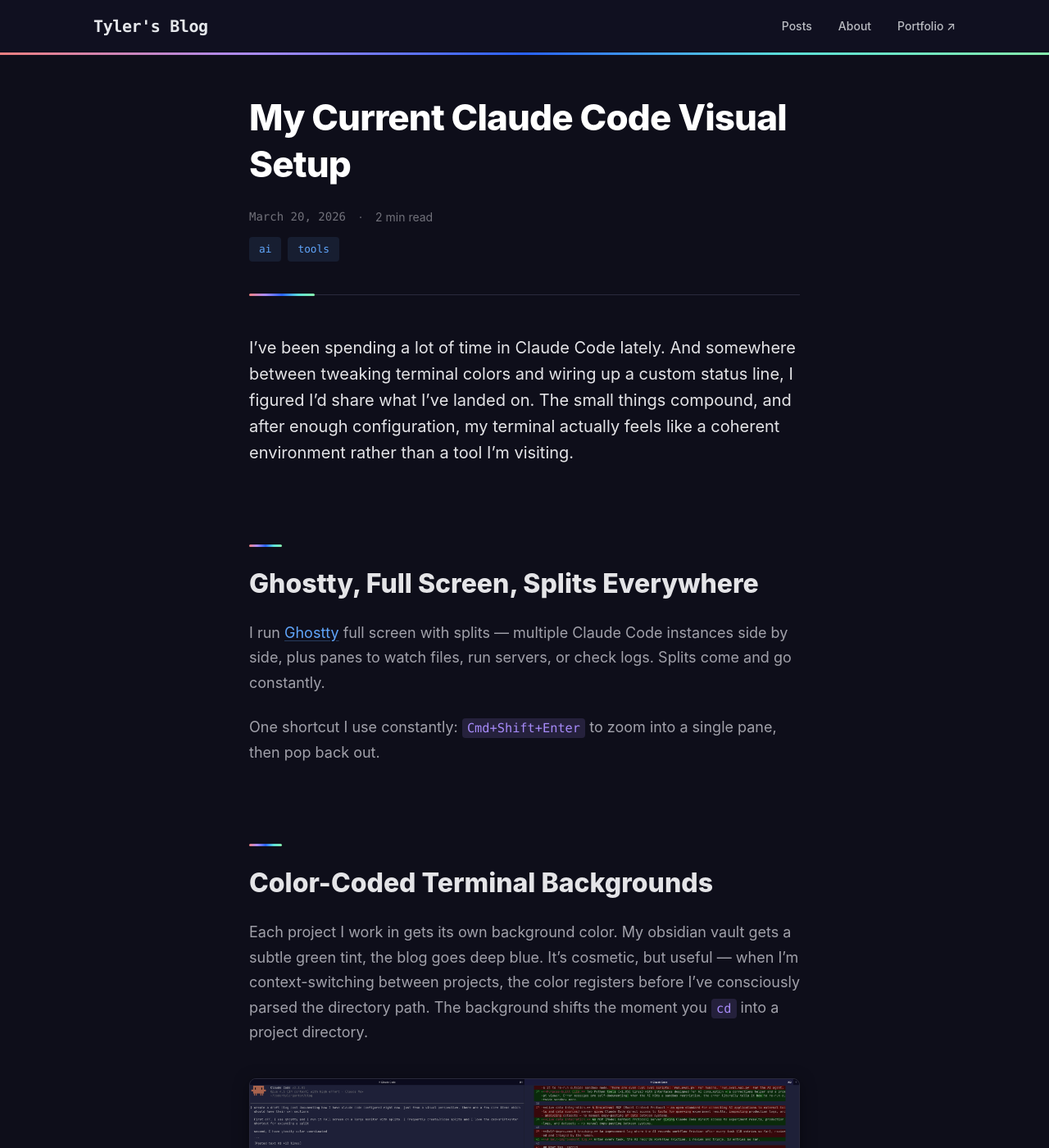
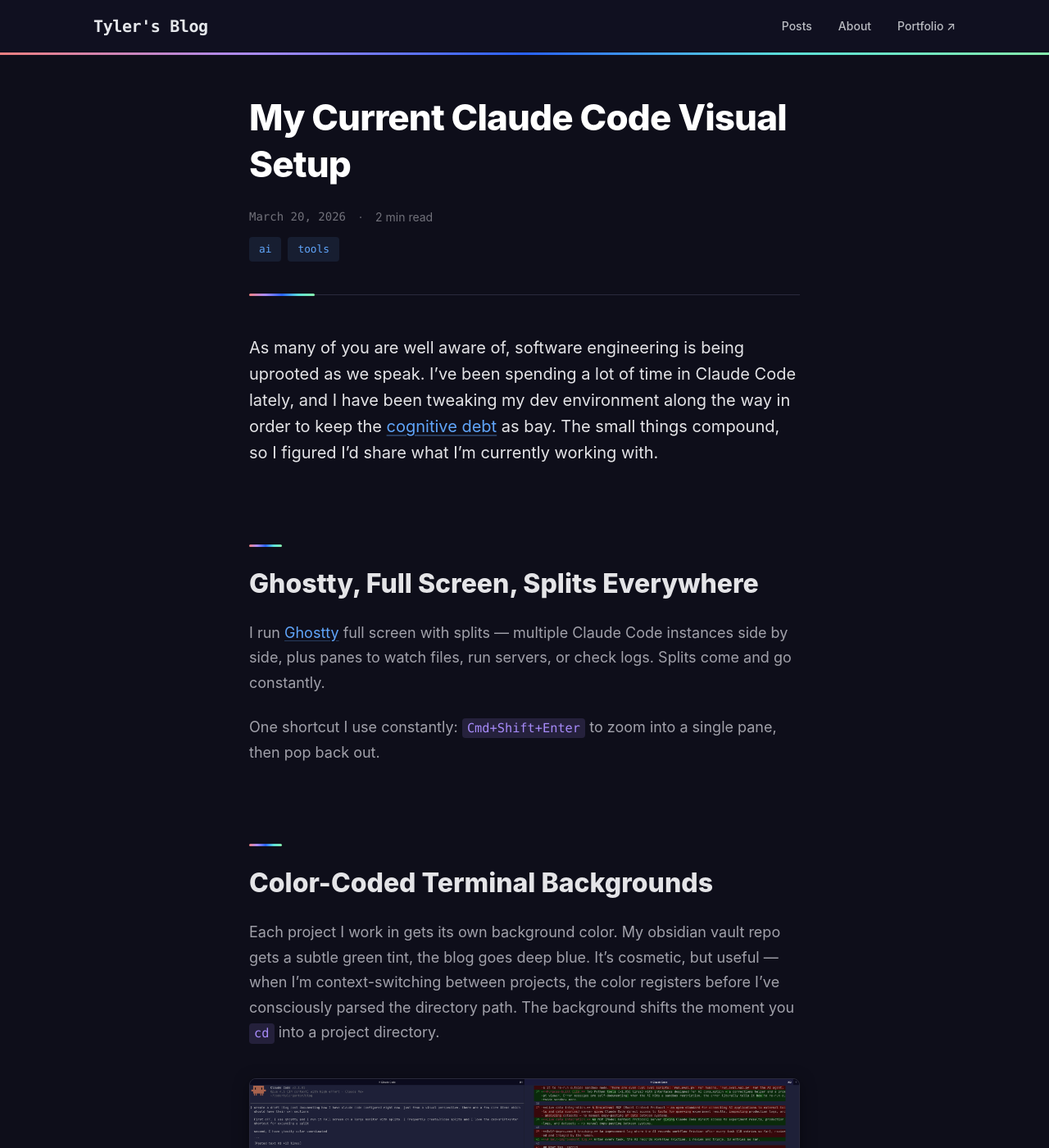
Before and after one commit to tylerganter/blog, a Jekyll site: the page built from _posts/2026-03-20-my-claude-code-visual-setup.md, in a window 1280 px wide and 1400 px high. Shown: the whole window at 82% size. Built offline with Jekyll 4.4.1, drawn with Linux system fonts in a browser that asks for light colours; some of the changed text lies outside the part shown.

Commit message:
cc-visual nit manual edits

````diff
--- a/_posts/2026-03-20-my-claude-code-visual-setup.md
+++ b/_posts/2026-03-20-my-claude-code-visual-setup.md
@@ -2,10 +2,10 @@
 title: "My Current Claude Code Visual Setup"
 date: 2026-03-20
 tags: [ai, tools]
-description: "Ghostty splits, color-coded terminals, matched VSCode chrome, and a custom status line — how I've configured Claude Code to feel like a coherent environment rather than a bolted-on tool."
+description: "Ghostty splits, status lines, and color-coded terminals matched in VS Code — my latest dev setup for managing AI agents."
 ---
 
-I've been spending a lot of time in Claude Code lately. And somewhere between tweaking terminal colors and wiring up a custom status line, I figured I'd share what I've landed on. The small things compound, and after enough configuration, my terminal actually feels like a coherent environment rather than a tool I'm visiting.
+As many of you are well aware of, software engineering is being uprooted as we speak. I've been spending a lot of time in Claude Code lately, and I have been tweaking my dev environment along the way in order to keep the [cognitive debt](https://simonwillison.net/2026/Feb/15/cognitive-debt/) as bay. The small things compound, so I figured I'd share what I'm currently working with.
 
 ## Ghostty, Full Screen, Splits Everywhere
 
@@ -15,11 +15,11 @@ One shortcut I use constantly: `Cmd+Shift+Enter` to zoom into a single pane, the
 
 ## Color-Coded Terminal Backgrounds
 
-Each project I work in gets its own background color. My obsidian vault gets a subtle green tint, the blog goes deep blue. It's cosmetic, but useful — when I'm context-switching between projects, the color registers before I've consciously parsed the directory path. The background shifts the moment you `cd` into a project directory.
+Each project I work in gets its own background color. My obsidian vault repo gets a subtle green tint, the blog goes deep blue. It's cosmetic, but useful — when I'm context-switching between projects, the color registers before I've consciously parsed the directory path. The background shifts the moment you `cd` into a project directory.
 
 ![Ghostty splits with color-coded backgrounds](/blog/assets/images/claude-code-visual-config/ghostty-splits.png)
 
-This is what I have in my `~/.bash_profile`:
+Configure it in `~/.bash_profile`:
 
 ```bash
 # Tint terminal background based on directory
````
